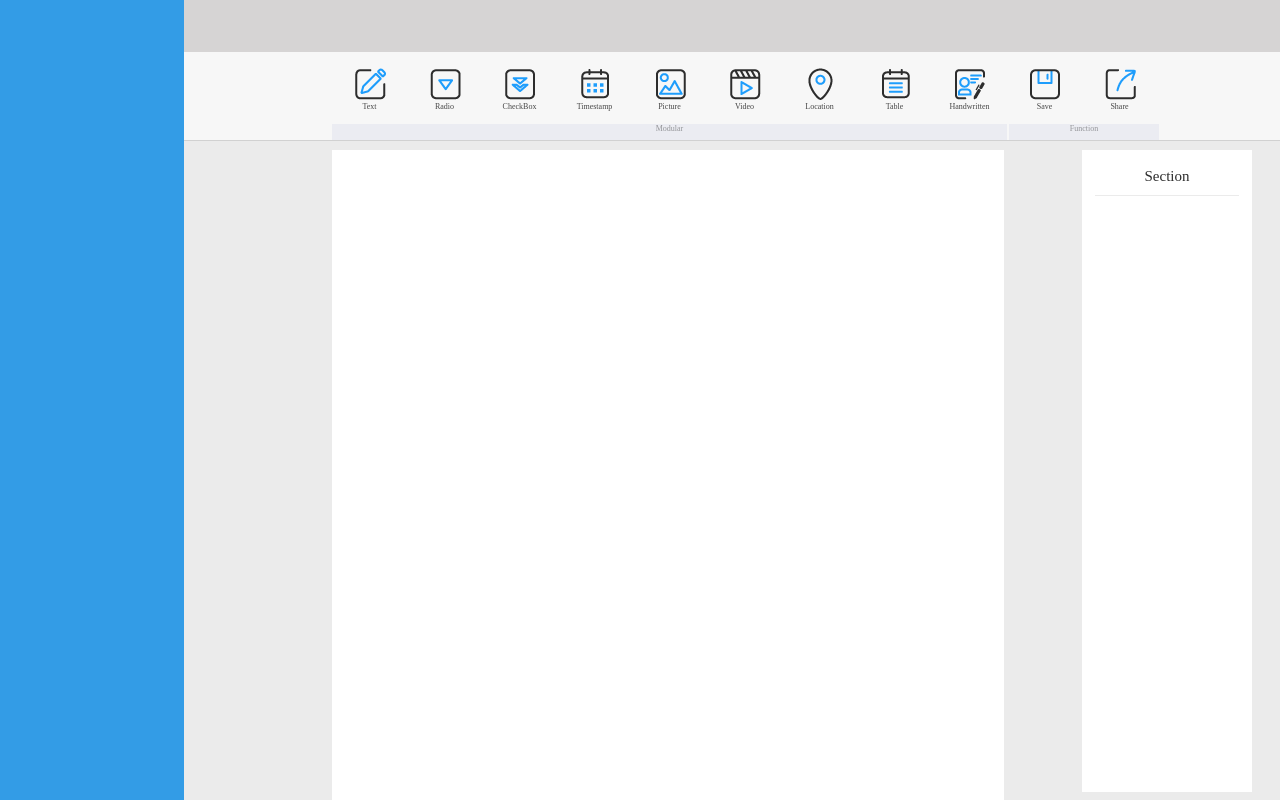
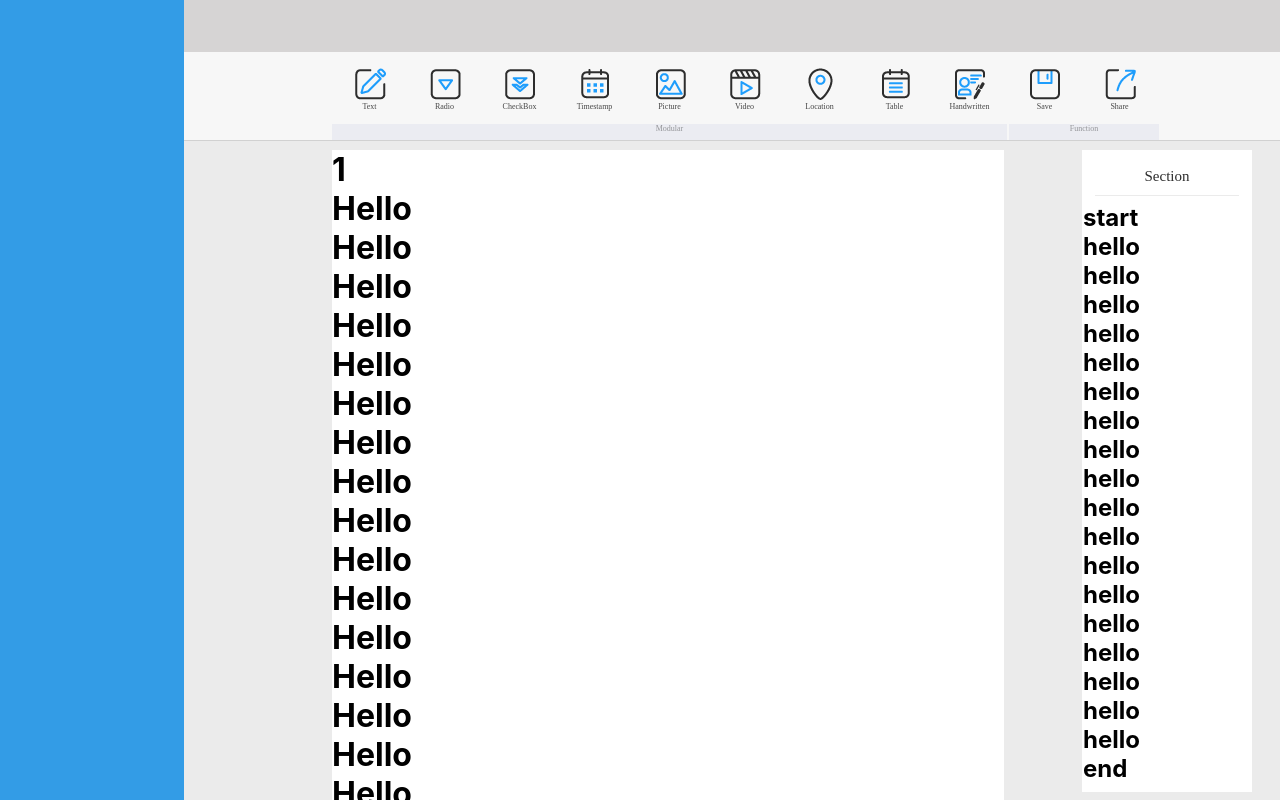
Before and after one commit to liwenkangatom/react_ts, a React app: page / in a window 1280 px wide. Built offline with nearby package versions, Linux system fonts and the light colour scheme.

Commit message:
隐藏滚轮的page

```diff
--- a/src/pages/TemplateGenerator/index.tsx
+++ b/src/pages/TemplateGenerator/index.tsx
@@ -89,7 +89,37 @@ export class TemplateGenerator extends React.Component<
           </div>
           <div className="editContent">
             <div className="pageContent">
-              <div className="page" />
+              <div className="page">
+                <div className="pageDisplay">
+                  <h1>1</h1>
+                  <h1>Hello</h1>
+                  <h1>Hello</h1>
+                  <h1>Hello</h1>
+                  <h1>Hello</h1>
+                  <h1>Hello</h1>
+                  <h1>Hello</h1>
+                  <h1>Hello</h1>
+                  <h1>Hello</h1>
+                  <h1>Hello</h1>
+                  <h1>Hello</h1>
+                  <h1>Hello</h1>
+                  <h1>Hello</h1>
+                  <h1>Hello</h1>
+                  <h1>Hello</h1>
+                  <h1>Hello</h1>
+                  <h1>Hello</h1>
+                  <h1>Hello</h1>
+                  <h1>Hello</h1>
+                  <h1>Hello</h1>
+                  <h1>Hello</h1>
+                  <h1>Hello</h1>
+                  <h1>Hello</h1>
+                  <h1>Hello</h1>
+                  <h1>Hello</h1>
+                  <h1>Hello</h1>
+                  <h1>end</h1>
+                </div>
+              </div>
             </div>
             <div className="sideNav">
               <div className="sideContent">
@@ -97,7 +127,30 @@ export class TemplateGenerator extends React.Component<
                   Section
                   <div className="sectionLine" />
                 </div>
-                <div className="sectionList" />
+                <div className="sectionList">
+                  <div className="sectionDisplay">
+                    <h2>start</h2>
+                    <h2>hello</h2>
+                    <h2>hello</h2>
+                    <h2>hello</h2>
+                    <h2>hello</h2>
+                    <h2>hello</h2>
+                    <h2>hello</h2>
+                    <h2>hello</h2>
+                    <h2>hello</h2>
+                    <h2>hello</h2>
+                    <h2>hello</h2>
+                    <h2>hello</h2>
+                    <h2>hello</h2>
+                    <h2>hello</h2>
+                    <h2>hello</h2>
+                    <h2>hello</h2>
+                    <h2>hello</h2>
+                    <h2>hello</h2>
+                    <h2>hello</h2>
+                    <h2>end</h2>
+                  </div>
+                </div>
               </div>
             </div>
           </div>
--- a/src/pages/TemplateGenerator/templateGenerator.scss
+++ b/src/pages/TemplateGenerator/templateGenerator.scss
@@ -69,7 +69,15 @@ $sideContentWidth: 198px;
   width: 672px;
   height: 100%;
   margin-left: 148px;
+  overflow: hidden;
   background-color: $wite;
+}
+
+.pageDisplay {
+  width: 692px;
+  height: 100%;
+  overflow-x: hidden;
+  overflow-y: scroll;
 }
 
 .sideNav {
@@ -155,5 +163,13 @@ $sideContentWidth: 198px;
 
 .sectionList {
   width: 100%;
-  height: calc(100% - 46px);
+  height: calc(100% - 50px);
+  overflow: hidden;
 }
+
+.sectionDisplay {
+  width: calc(100% + 20px);
+  height: 100%;
+  overflow-x: hidden;
+  overflow-y: scroll;
+}
```
